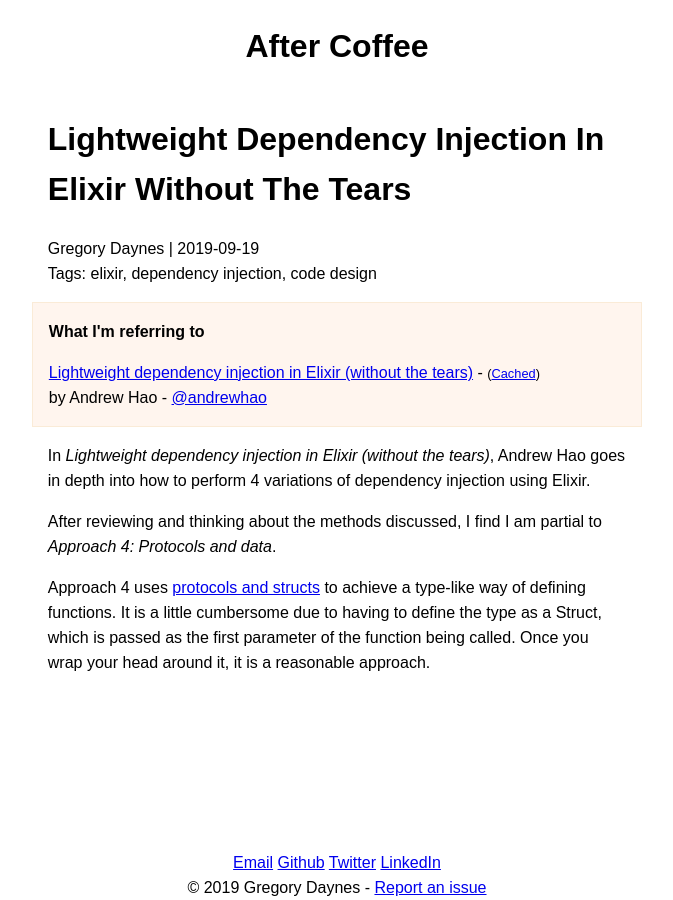
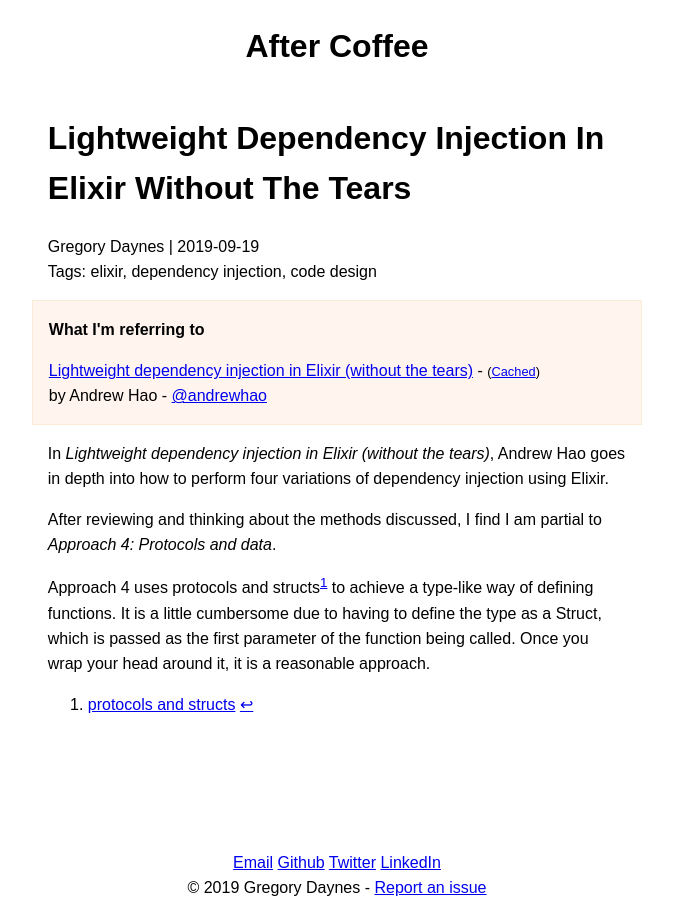
Before and after one commit to gregdaynes/after.coffee, a Jekyll site: the page built from _posts/2019-09-19-lightweight-dependency-injection-in-elixir-without-the-tears.md, in a window 1280 px wide. Shown: the whole page, without its empty margins (303-976 px from the left). Built offline with Jekyll 4.4.1, drawn with Linux system fonts in a browser that asks for light colours.

Commit message:
Styling for summaries, and code

```diff
--- a/_includes/collection-summary.html
+++ b/_includes/collection-summary.html
@@ -1,6 +1,6 @@
 {% for post in include.posts %}
   <details {% if post.summary %}open{% endif %}>
-    <summary><a href="{{ post.url }}">{{ post.title }}</a></summary>
+    <summary>{{ post.date | date: "%Y-%m" }} - <a href="{{ post.url }}">{{ post.title }}</a></summary>
     <p>{{ post.summary }}</p>
   </details>
 {% endfor %}
--- a/_posts/2019-09-19-lightweight-dependency-injection-in-elixir-without-the-tears.md
+++ b/_posts/2019-09-19-lightweight-dependency-injection-in-elixir-without-the-tears.md
@@ -16,8 +16,10 @@
   - code design
 ---
 
-In _{{ page.article.title }}_, Andrew Hao goes in depth into how to perform 4 variations of dependency injection using Elixir.
+In _{{ page.article.title }}_, Andrew Hao goes in depth into how to perform four variations of dependency injection using Elixir.
 
 After reviewing and thinking about the methods discussed, I find I am partial to _Approach 4: Protocols and data_.
 
-Approach 4 uses [protocols and structs](https://elixir-lang.org/getting-started/protocols.html) to achieve a type-like way of defining functions. It is a little cumbersome due to having to define the type as a Struct, which is passed as the first parameter of the function being called. Once you wrap your head around it, it is a reasonable approach.
+Approach 4 uses protocols and structs[^1]  to achieve a type-like way of defining functions. It is a little cumbersome due to having to define the type as a Struct, which is passed as the first parameter of the function being called. Once you wrap your head around it, it is a reasonable approach.
+
+[^1]: [protocols and structs](https://elixir-lang.org/getting-started/protocols.html)
--- a/_sass/_main.scss
+++ b/_sass/_main.scss
@@ -48,6 +48,10 @@
 code {
   font-family: monospace, monospace; /* 1 */
   font-size: 1em; /* 2 */
+  padding: .2em .4em;
+  margin: 0 .2em;
+  border-radius: 3px;
+  box-shadow: inset 0 0 1px hsla(0,0%,0%,0.5);
 }
 
 /**
@@ -113,6 +117,11 @@
     font-family: monospace, monospace; /* 1 */
     font-size: 1em; /* 2 */
   }
+
+  code {
+    font-size: 1em;
+    padding: 0;
+  }
 }
 
 .readings-source {
@@ -133,3 +142,22 @@
   justify-content: center;
   text-align: center;
 }
+
+details {
+  summary {
+    list-style-position: outside;
+  }
+}
+
+article {
+  h1, h2, h3 {
+    padding-top: 100px;
+    margin-top: -80px;
+  }
+}
+
+.table-of-contents {
+  ul ul {
+    display: none;
+  }
+}
```
